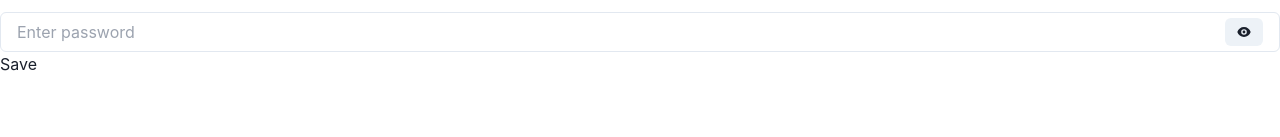
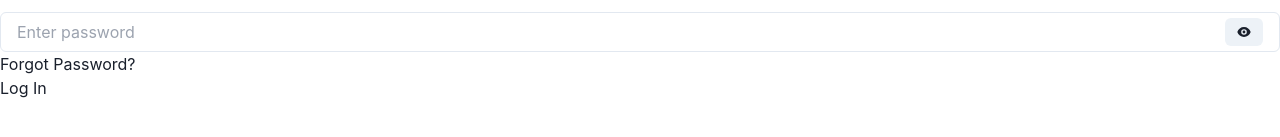
Before and after one commit to Sawantkun/MailMagnet, a React (Vite) app: page /Login in a window 1280 px wide. Shown: the part 639-776 px from the top of the page. Built offline with nearby package versions, Linux system fonts and the light colour scheme.

Commit message:
kjnfkjn3

```diff
--- a/src/components/Faqs.jsx
+++ b/src/components/Faqs.jsx
@@ -11,7 +11,7 @@ const Faqs = ({ isDarkMode, onSwitchChange }) => {
   };
   return (
    <div className={`${isDarkMode ? 'bg-[#0B1623] text-white' : 'bg-white text-black'}`}>
-     <div className='w-3/5 mx-auto h-[100vh] pt-10'>
+     <div className='w-3/5 mx-auto h-100 pt-10'>
       <p className='text-base mb-4 text-center text-cyan-500 pb-5'>Navigate with Ease, Explore with Confidence: Your FAQs, Unveiled.</p>
       <h1 className='text-6xl font-bold mb-4 text-center pb-20'>FAQ's</h1>
     <div className='pb-20'>
--- a/src/components/Navbar.jsx
+++ b/src/components/Navbar.jsx
@@ -26,7 +26,7 @@ const navigate = useNavigate();
       <div className={`flex items-center justify-between w-100 px-[50px] py-6 ${isDarkMode ? 'bg-[#0B1623] text-white' : 'bg-white text-black'}`}>
         <span className={`font-extrabold text-3xl cursor-pointer`} onClick={handleHome}>@MailMagnet</span>
         <div className='w-[350px] flex items-center justify-between'>
-          <Switch size='lg' colorScheme='bg-cyan-500' onChange={handleSwitchChange} />
+          <Switch size='lg' color='cyan' onChange={handleSwitchChange} />
           <button className='font-bold text-xl' onClick={handleLogin}>Sign In</button>
           <button className={`font-bold text-xl bg-cyan-500 px-7 py-2 rounded-full ${isDarkMode ? ' text-black' : 'text-white'}`} onClick={handleSignUp}>Sign Up</button>
         </div>
--- a/src/pages/Login.jsx
+++ b/src/pages/Login.jsx
@@ -39,9 +39,10 @@ const Login = () => {
                         </InputGroup>
 
                     </Stack>
-                <div className='text-center mt-9'>
-                    <button className="font-bold text-white text-xl bg-cyan-500 px-7 py-2 rounded-full">Save</button>
-                </div>
+                    <div className='w-100 text-center mt-5 cursor-pointer opacity-50 hover:opacity-100 transition-all'>Forgot Password?</div>
+                    <div className='text-center mt-5'>
+                                <button className={`font-bold text-md bg-cyan-500 px-5 py-1 rounded-full ${isDarkMode ? ' text-black' : 'text-white'}`}>Log In</button>
+                    </div>
             </div>
         </div>
     </div>
--- a/src/pages/SignUp.jsx
+++ b/src/pages/SignUp.jsx
@@ -54,10 +54,11 @@ const SignUp = () => {
                             </InputRightElement>
                         </InputGroup>
                     </Stack>
-                    <div className='text-center mt-9'>
-                        <button className="font-bold text-white text-xl bg-cyan-500 px-7 py-2 rounded-full">Save</button>
+                    <div className='w-100 text-center mt-5 cursor-pointer opacity-50 hover:opacity-100 transition-all'>Forgot Password?</div>
+                        <div className='text-center mt-5'>
+                                <button className={`font-bold text-md bg-cyan-500 px-5 py-1 rounded-full ${isDarkMode ? ' text-black' : 'text-white'}`}>Create</button>
+                        </div>
                     </div>
-                </div>
             <img src={Hero} className='w-[400px]  mx-auto my-7' alt="Hero Image" />
             </div>
         </div>
```
